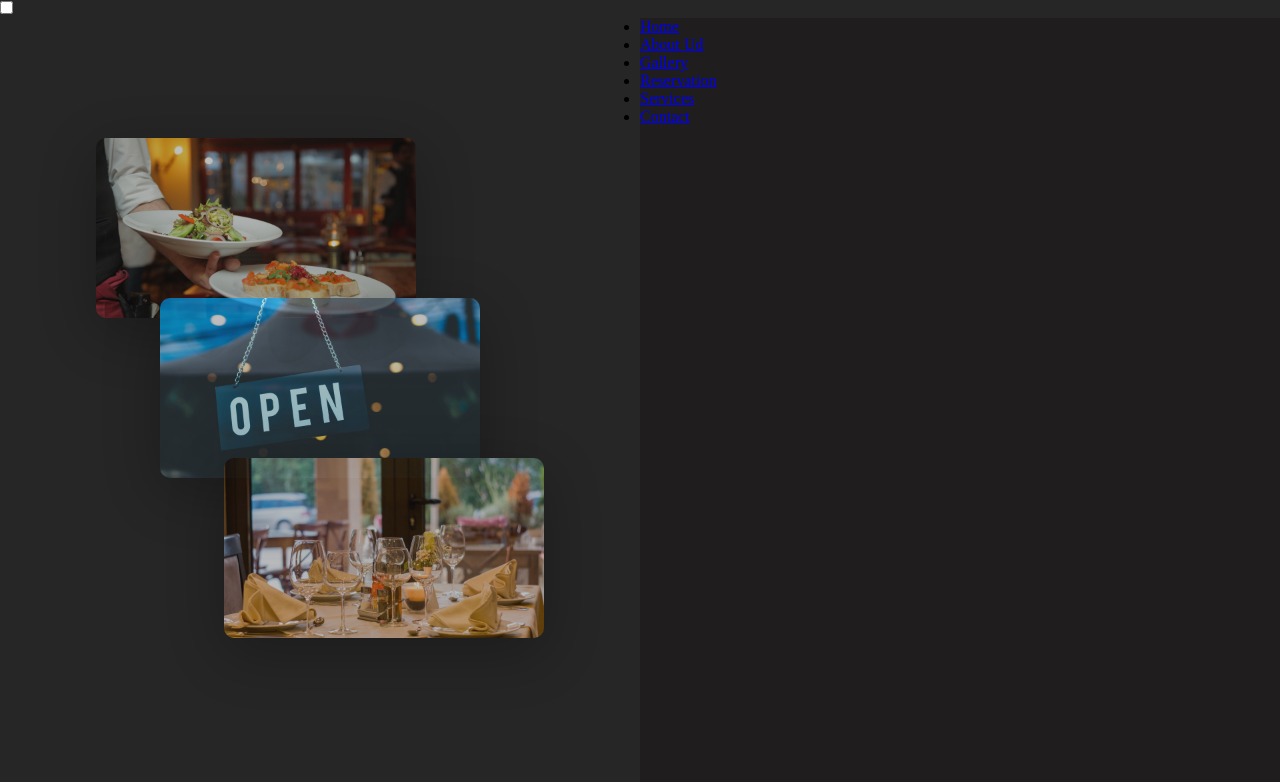
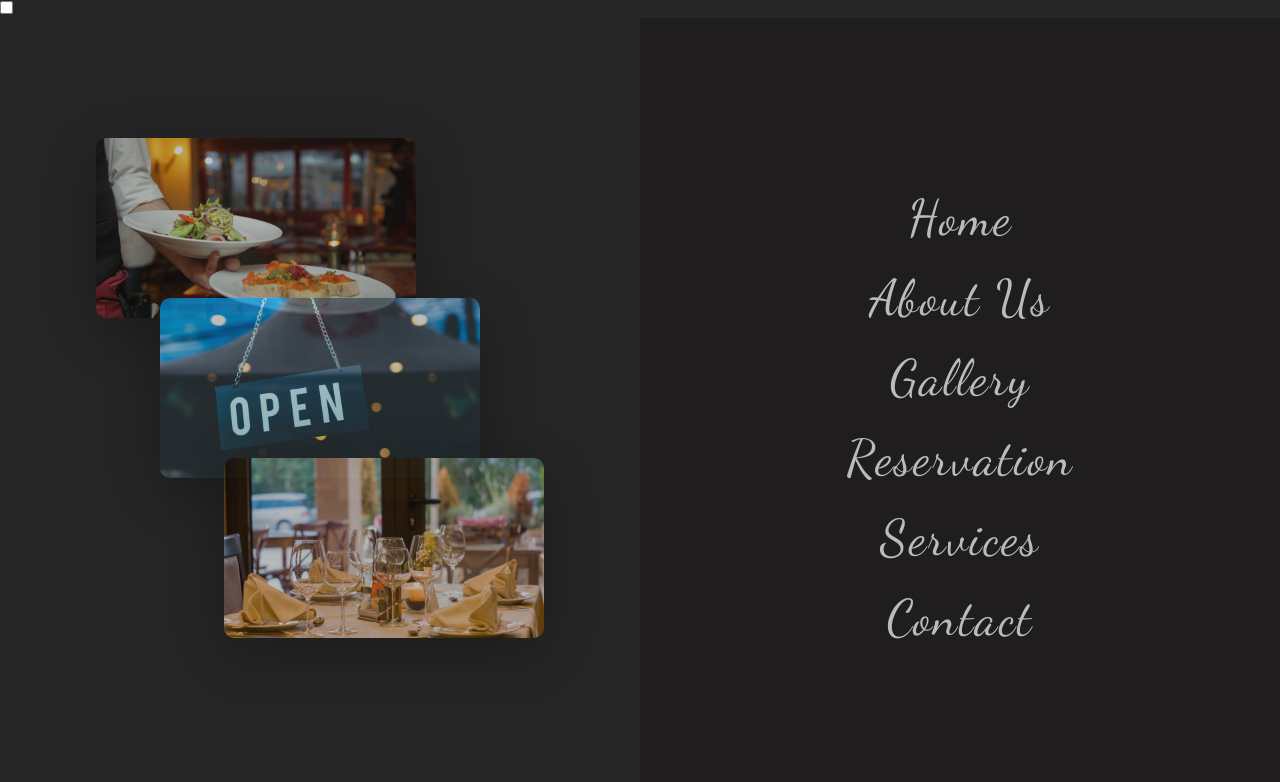
Before and after one commit to tod619/gerogia_restaurant, a plain HTML site: page index.html in a window 1280 px wide. Shown: the top 782 px of the page. Drawn offline with nearby package versions, Linux system fonts and the light colour scheme.

Commit message:
add style to right side of navigation section in layout.scss file

```diff
--- a/index.html
+++ b/index.html
@@ -61,7 +61,7 @@
               <a href="#" class="nav-list-link">Home</a>
             </li>
             <li class="nav-list-item">
-              <a href="#" class="nav-list-link">About Ud</a>
+              <a href="#" class="nav-list-link">About Us</a>
             </li>
             <li class="nav-list-item">
               <a href="#" class="nav-list-link">Gallery</a>
--- a/style/_layout.scss
+++ b/style/_layout.scss
@@ -44,6 +44,31 @@
             background-color: #1f1d1d;
             position: fixed;
             right: 0;
+            @include flexLayout;
+        }
+
+        .nav-list {
+
+            &-item {
+                list-style-type: none;
+            }
+
+            &-link {
+                font-family: $font-dancingScript;
+                font-size: 50px;
+                @include textStyles(capitalize);
+                color: $color-secondary;
+                text-decoration: none;
+                display: block;
+                margin: 20px;
+                text-align: center;
+                transition: all 0.5s ease;
+
+                &:hover {
+                    color: $color-primary;
+                    letter-spacing: 4px;
+                }
+            }
         }
     }
 }
```
Also changed, not shown: style/style.css, 1 other file.
